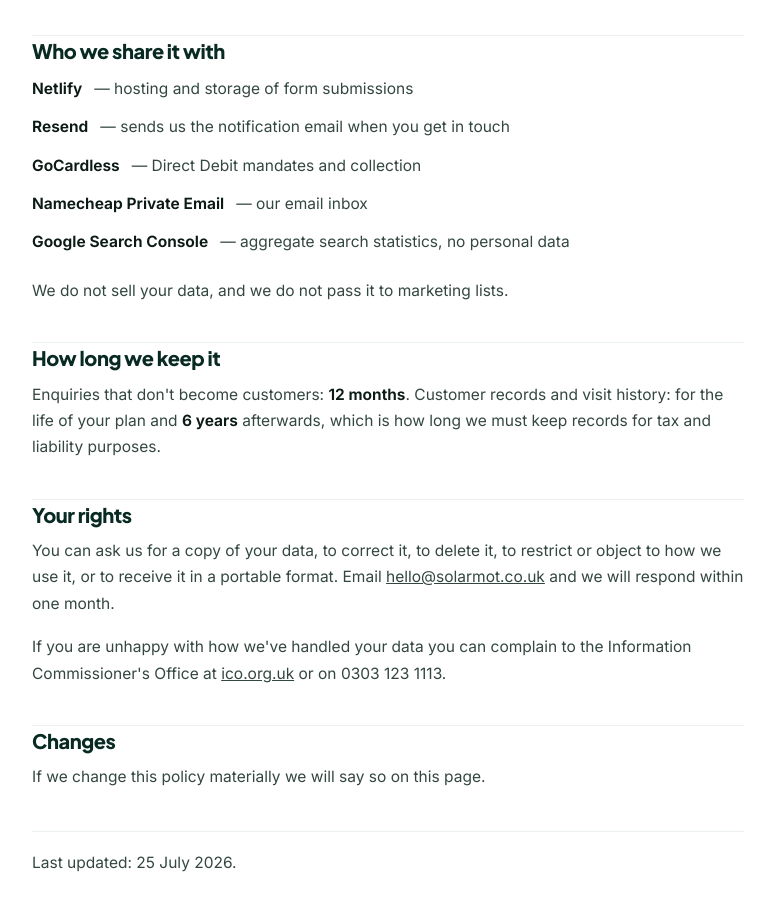
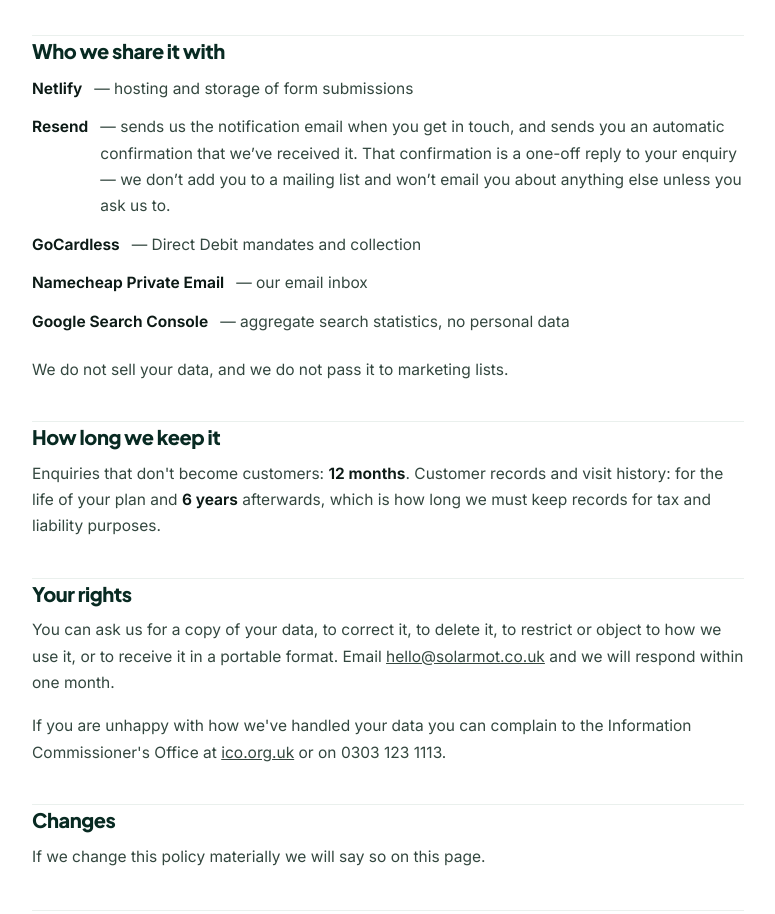
Before and after one commit to rbrunt1/dorset-solar-care, a website: page privacy.html in a window 1280 px wide. Shown: the part 1579-2493 px from the top of the page, without its empty margins (252-1027 px from the left). Drawn offline with Linux system fonts and the light colour scheme.

Commit message:
Privacy policy covers the auto-reply; document both emails

```diff
--- a/privacy.html
+++ b/privacy.html
@@ -104,7 +104,7 @@
     <h2>Who we share it with</h2>
     <ul class="check-list">
       <li><strong>Netlify</strong> &mdash; hosting and storage of form submissions</li>
-      <li><strong>Resend</strong> &mdash; sends us the notification email when you get in touch</li>
+      <li><strong>Resend</strong> &mdash; sends us the notification email when you get in touch, and sends you an automatic confirmation that we&rsquo;ve received it. That confirmation is a one-off reply to your enquiry &mdash; we don&rsquo;t add you to a mailing list and won&rsquo;t email you about anything else unless you ask us to.</li>
       <li><strong>GoCardless</strong> &mdash; Direct Debit mandates and collection</li>
       <li><strong>Namecheap Private Email</strong> &mdash; our email inbox</li>
       <li><strong>Google Search Console</strong> &mdash; aggregate search statistics, no personal data</li>
```
Also changed, not shown: README.md.
